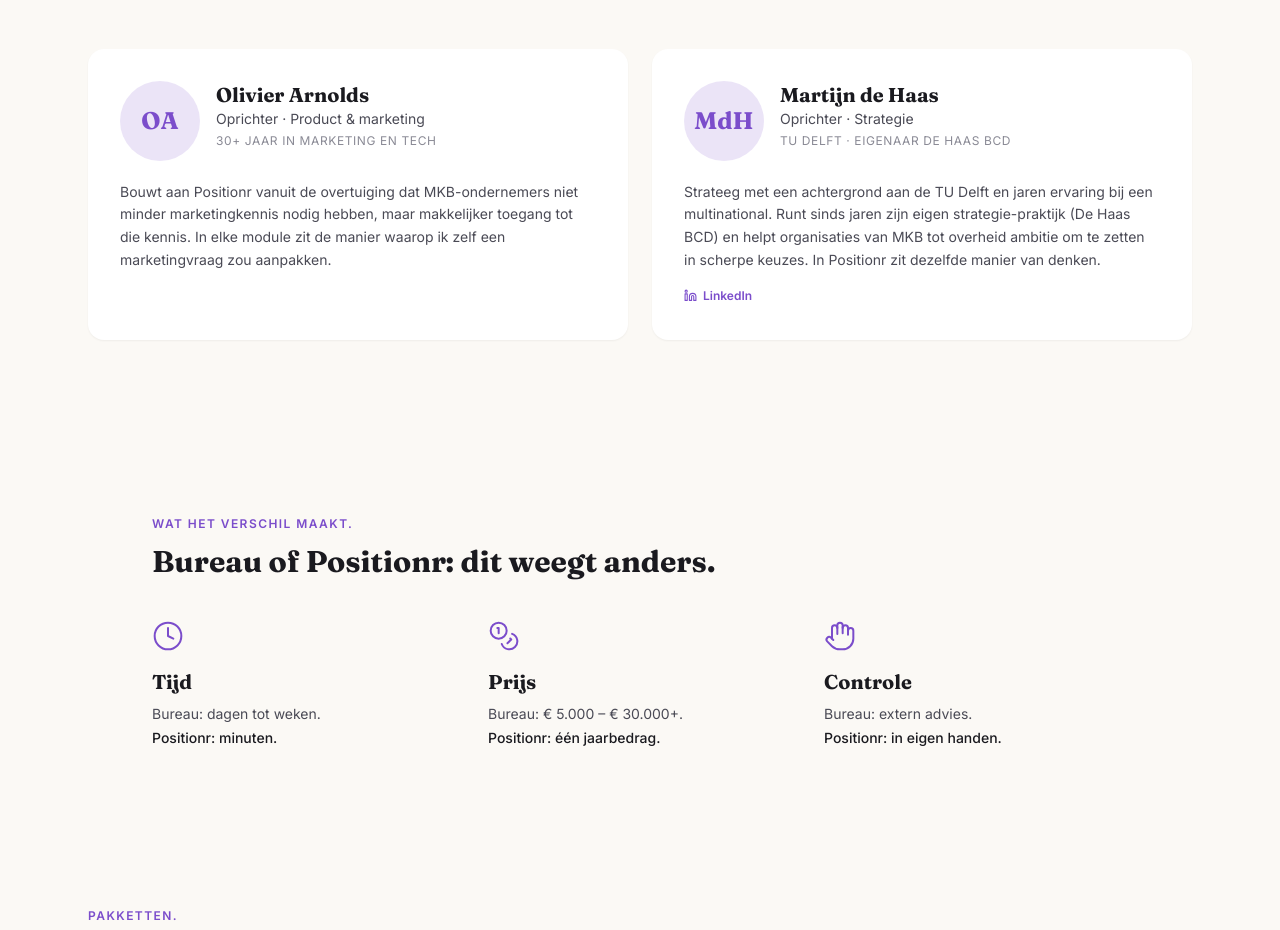
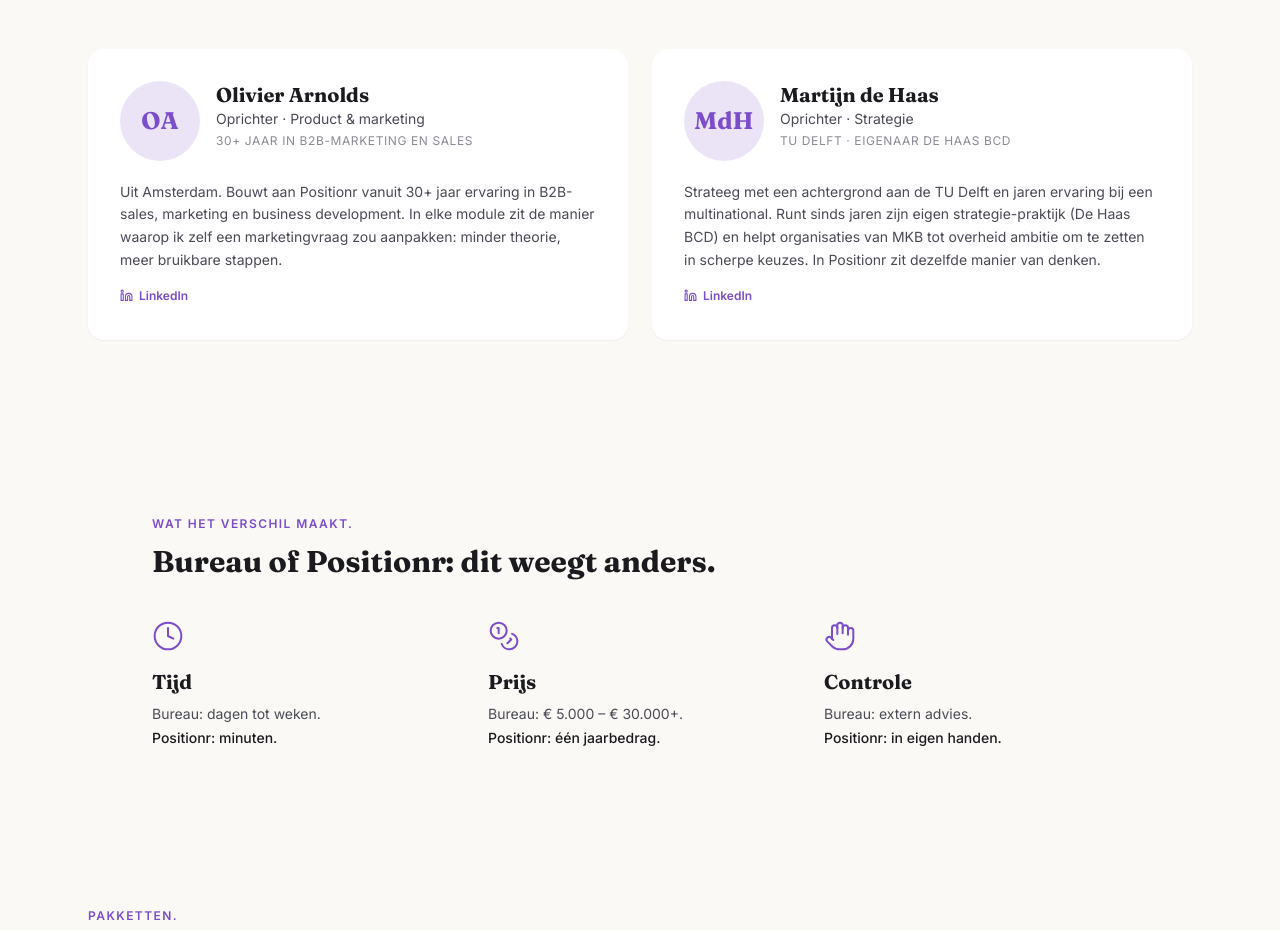
Before and after one commit to oarnolds/positionr-app, a Next.js app: page / in a window 1280 px wide. Shown: the part 3880-4810 px from the top of the page. Built offline with nearby package versions, Linux system fonts and the light colour scheme.

Commit message:
content(marketing): Olivier bio verrijkt + LinkedIn toegevoegd

```diff
--- a/app/(marketing)/_home/founders.tsx
+++ b/app/(marketing)/_home/founders.tsx
@@ -28,10 +28,10 @@ const FOUNDERS: readonly Founder[] = [
     name: "Olivier Arnolds",
     initials: "OA",
     role: "Oprichter · Product & marketing",
-    yearsPractice: "30+ jaar in marketing en tech",
+    yearsPractice: "30+ jaar in B2B-marketing en sales",
     intro:
-      "Bouwt aan Positionr vanuit de overtuiging dat MKB-ondernemers niet minder marketingkennis nodig hebben, maar makkelijker toegang tot die kennis. In elke module zit de manier waarop ik zelf een marketingvraag zou aanpakken.",
-    linkedInUrl: null,
+      "Uit Amsterdam. Bouwt aan Positionr vanuit 30+ jaar ervaring in B2B-sales, marketing en business development. In elke module zit de manier waarop ik zelf een marketingvraag zou aanpakken: minder theorie, meer bruikbare stappen.",
+    linkedInUrl: "https://www.linkedin.com/in/olivierarnolds/",
     photoSrc: null,
   },
   {
```
